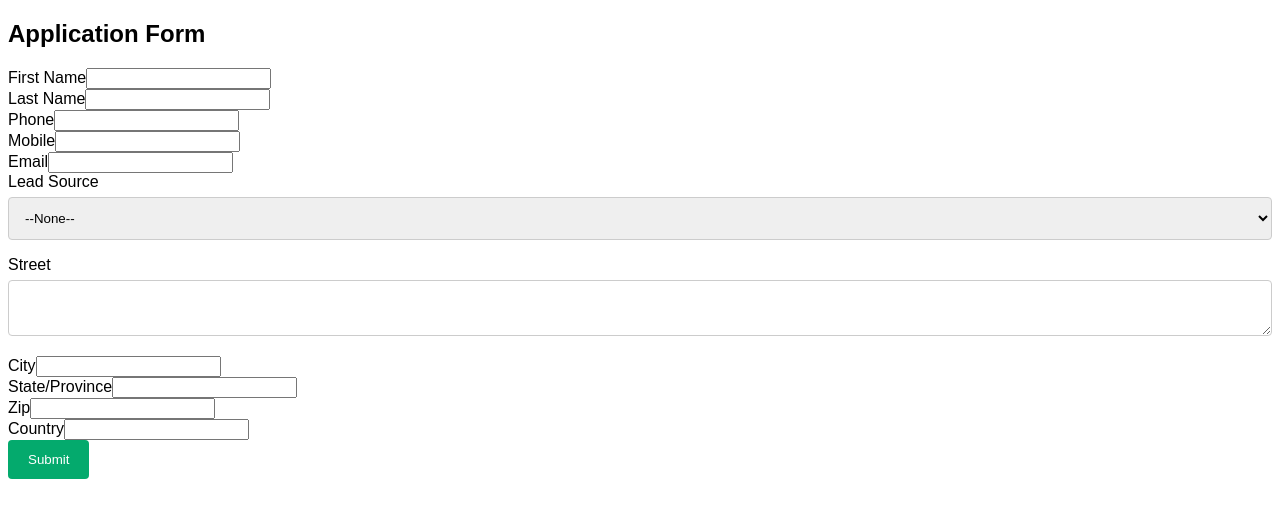
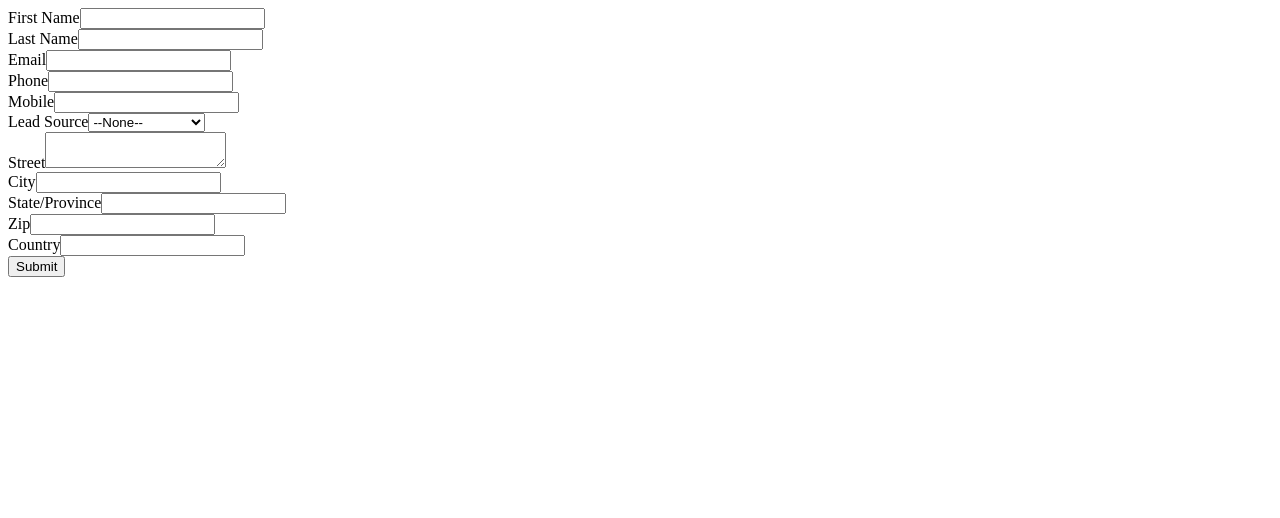
Before and after one commit to garallo/webtolead, a plain HTML site: page index.html in a window 1280 px wide. Drawn offline with Linux system fonts and the light colour scheme.

Commit message:
Update index.html

```diff
--- a/index.html
+++ b/index.html
@@ -1,68 +1,54 @@
-<!DOCTYPE html>
-<html>
-<head>
-<meta name=“viewport” content=“width=device-width, initial-scale=1">
-<style>
-body {font-family: Arial, Helvetica, sans-serif;}
-* {box-sizing: border-box;}
-input[type=text], select, textarea {
-  width: 100%;
-  padding: 12px;
-  border: 1px solid #ccc;
-  border-radius: 4px;
-  box-sizing: border-box;
-  margin-top: 6px;
-  margin-bottom: 16px;
-  resize: vertical;
-}
-input[type=submit] {
-  background-color: #04AA6D;
-  color: white;
-  padding: 12px 20px;
-  border: none;
-  border-radius: 4px;
-  cursor: pointer;
-}
-input[type=submit]:hover {
-  background-color: #45A049;
-}
-.container {
-  border-radius: 5px;
-  background-color: #F2F2F2;
-  padding: 20px;
-}
-</style>
-</head>
-<body>
-<h2>Application Form</h2>
-<div class=“container”>
- <form action=“https://webto.salesforce.com/servlet/servlet.WebToLead?encoding=UTF-8” method=“POST”>
-<input type=hidden name=“oid” value=“00D8c000008wk7H”>
-<input type=hidden name=“retURL” value=“https://ridvanakay.github.io/thanks/”>
+<!--  ----------------------------------------------------------------------  -->
+<!--  NOTE: Please add the following <META> element to your page <HEAD>.      -->
+<!--  If necessary, please modify the charset parameter to specify the        -->
+<!--  character set of your HTML page.                                        -->
+<!--  ----------------------------------------------------------------------  -->
+
+<META HTTP-EQUIV="Content-type" CONTENT="text/html; charset=UTF-8">
+
+<!--  ----------------------------------------------------------------------  -->
+<!--  NOTE: Please add the following <FORM> element to your page.             -->
+<!--  ----------------------------------------------------------------------  -->
+
+<form action="https://webto.salesforce.com/servlet/servlet.WebToLead?encoding=UTF-8" method="POST">
+
+<input type=hidden name="oid" value="00D8c000008wk7q">
+<input type=hidden name="retURL" value="https://garallo.github.io/webtoleadthanks/">
+
 <!--  ----------------------------------------------------------------------  -->
 <!--  NOTE: These fields are optional debugging elements. Please uncomment    -->
 <!--  these lines if you wish to test in debug mode.                          -->
-<!--  <input type=“hidden” name=“debug” value=1>                              -->
-<!--  <input type=“hidden” name=“debugEmail” value=“akayridvan@gmail.com”>    -->
+<!--  <input type="hidden" name="debug" value=1>                              -->
+<!--  <input type="hidden" name="debugEmail" value="slsfrc.kurt@gmail.com">   -->
 <!--  ----------------------------------------------------------------------  -->
-<label for=“first_name”>First Name</label><input  id=“first_name” maxlength=“40” name=“first_name” size=“20” type=“text” /><br>
-<label for=“last_name”>Last Name</label><input  id=“last_name” maxlength=“80” name=“last_name” size=“20” type=“text” /><br>
-<label for=“phone”>Phone</label><input  id=“phone” maxlength=“40” name=“phone” size=“20” type=“text” /><br>
-<label for=“mobile”>Mobile</label><input  id=“mobile” maxlength=“40” name=“mobile” size=“20” type=“text” /><br>
-<label for=“email”>Email</label><input  id=“email” maxlength=“80” name=“email” size=“20” type=“text” /><br>
-<label for=“lead_source”>Lead Source</label><select  id=“lead_source” name=“lead_source”><option value=“”>--None--</option><option value=“Web”>Web</option>
-<option value=“Phone Inquiry”>Phone Inquiry</option>
-<option value=“Partner Referral”>Partner Referral</option>
-<option value=“Purchased List”>Purchased List</option>
-<option value=“Other”>Other</option>
+
+<label for="first_name">First Name</label><input  id="first_name" maxlength="40" name="first_name" size="20" type="text" /><br>
+
+<label for="last_name">Last Name</label><input  id="last_name" maxlength="80" name="last_name" size="20" type="text" /><br>
+
+<label for="email">Email</label><input  id="email" maxlength="80" name="email" size="20" type="text" /><br>
+
+<label for="phone">Phone</label><input  id="phone" maxlength="40" name="phone" size="20" type="text" /><br>
+
+<label for="mobile">Mobile</label><input  id="mobile" maxlength="40" name="mobile" size="20" type="text" /><br>
+
+<label for="lead_source">Lead Source</label><select  id="lead_source" name="lead_source"><option value="">--None--</option><option value="Web">Web</option>
+<option value="Phone Inquiry">Phone Inquiry</option>
+<option value="Partner Referral">Partner Referral</option>
+<option value="Purchased List">Purchased List</option>
+<option value="Other">Other</option>
 </select><br>
-<label for=“street”>Street</label><textarea name=“street”></textarea><br>
-<label for=“city”>City</label><input  id=“city” maxlength=“40" name=“city” size=“20" type=“text” /><br>
-<label for=“state”>State/Province</label><input  id=“state” maxlength=“20" name=“state” size=“20" type=“text” /><br>
-<label for=“zip”>Zip</label><input  id=“zip” maxlength=“20" name=“zip” size=“20" type=“text” /><br>
-<label for=“country”>Country</label><input  id=“country” maxlength=“40" name=“country” size=“20" type=“text” /><br>
-<input type="submit" value="Submit">
+
+<label for="street">Street</label><textarea name="street"></textarea><br>
+
+<label for="city">City</label><input  id="city" maxlength="40" name="city" size="20" type="text" /><br>
+
+<label for="state">State/Province</label><input  id="state" maxlength="20" name="state" size="20" type="text" /><br>
+
+<label for="zip">Zip</label><input  id="zip" maxlength="20" name="zip" size="20" type="text" /><br>
+
+<label for="country">Country</label><input  id="country" maxlength="40" name="country" size="20" type="text" /><br>
+
+<input type="submit" name="submit">
+
 </form>
-</div>
-</body>
-</html>
```
